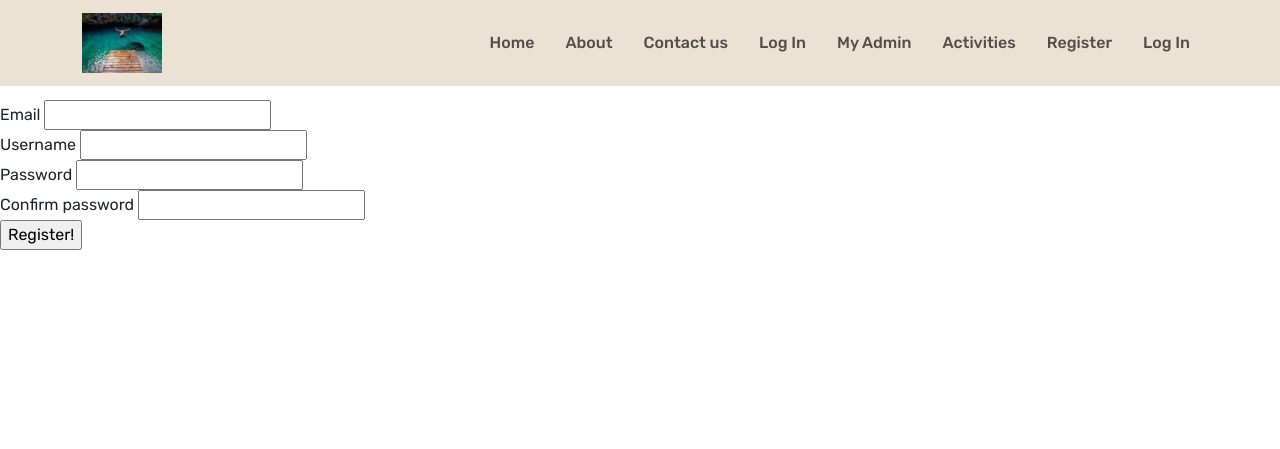
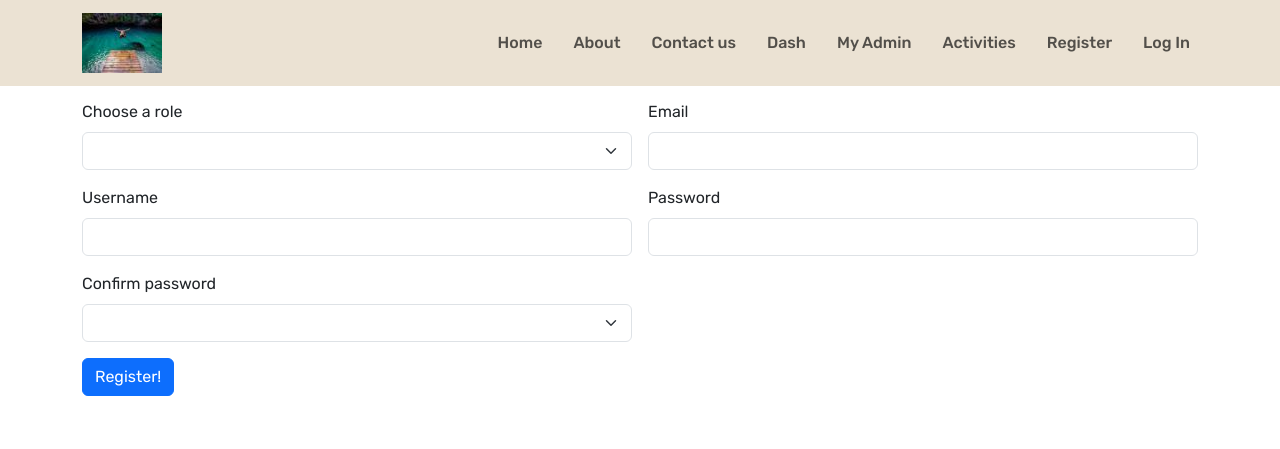
Before and after one commit to schrma/web-activity-logger, a Flask app: page /register in a window 1280 px wide. Shown: the top 449 px of the page. Run offline with Flask 3, Linux system fonts and the light colour scheme; lists and menus that the app fills with data are empty; some libraries are stand-ins or nearby versions.

Commit message:
Dash integrate (#13)
* Basic dash functionality

* Dynamic Dashboard integrated

* integrate to Navbar

* Add Dashboard

* Add Flashes / Correct Register/Login

* Register with role

---------

Co-authored-by: ms <mm4go.marcschr@dfgh.net>

```diff
--- a/src/activity_logger/core/views.py
+++ b/src/activity_logger/core/views.py
@@ -23,3 +23,8 @@
     contact page. Any page that doesn't really sync with one of the models.
     """
     return render_template("info.html")
+
+
+@core.route("/dash")
+def dash():
+    return render_template("my_dash.html")
--- a/src/activity_logger/models/org.py
+++ b/src/activity_logger/models/org.py
@@ -39,7 +39,7 @@
 
 
 class UserView(ModelView):
-    can_delete = False
+    can_delete = True
     form_columns = ["username", "email", "role"]
     column_list = ["username", "email", "role"]
 
--- a/src/activity_logger/static/master.css
+++ b/src/activity_logger/static/master.css
@@ -61,7 +61,6 @@
 ===============================*/
 #first_section {
     padding-top: 100px;
-    padding-bottom: 200px;
 }
 
 /*=============================
--- a/src/activity_logger/templates/activities.html
+++ b/src/activity_logger/templates/activities.html
@@ -1,8 +1,8 @@
 {% extends "base.html" %}
 {% block content %}
 <div class="container">
-    <h1 class="text-center">Flask-WTF Example</h1>
-    <p class="text-center">This is a simple example of using Flask-WTF to create a form and get the user input.</p>
+    <h1 class="text-center">Log your Activities</h1>
+    <p class="text-center">Here you can log your activities</p>
     <!-- Display the form using the form argument -->
     <form method="POST" class="row g-3">
         {{ form.hidden_tag() }}
--- a/src/activity_logger/templates/base.html
+++ b/src/activity_logger/templates/base.html
@@ -35,7 +35,7 @@
                         <li><a class="nav-link" href="{{ url_for('core.index') }}">Home</a></li>
                         <li><a class="nav-link" href="#about">About</a></li>
                         <li><a class="nav-link" href="#contact">Contact us</a></li>
-                        <li class="nav-item"><a class="nav-link" href="{{ url_for('users.login') }}">Log In</a></li>
+                        <li class="nav-item"><a class="nav-link" href="{{ url_for('core.dash') }}">Dash</a></li>
                         <li class="nav-item"><a class="nav-link" href="./admin">My Admin</a></li>
                         <li class="nav-item"><a class="nav-link" href="{{ url_for('users.activities') }}">Activities</a>
                         </li>
@@ -56,6 +56,31 @@
         </nav>
     </header>
 
+    <!-- ************************************* -->
+    <!-- Flash -->
+    <!-- ************************************* -->
+
+    <div class="section" id="first_section">
+        {% with messages = get_flashed_messages(with_categories=true) %}
+        {% if messages %}
+        <ul>
+            {% for category, message in messages %}
+            <div class="col-md-8 offset-md-2">
+                {% if category == 'error' %}
+                <div class="alert alert-danger" role="alert">
+                    <li class="list-group-item">{{ message }}</li>
+                </div>
+                {% else %}
+                <div class="alert alert-dark" role="alert">
+                    <li class="list-group-item">{{ message }}</li>
+                </div>
+                {% endif %}
+            </div>
+            {% endfor %}
+        </ul>
+        {% endif %}
+        {% endwith %}
+    </div>
 
     {% block content %}
 
--- a/src/activity_logger/templates/register.html
+++ b/src/activity_logger/templates/register.html
@@ -1,18 +1,31 @@
 {% extends "base.html" %}
 {% block content %}
-
-<div class="section" id="first_section">
-
-<form method="POST">
-    {# This hidden_tag is a CSRF security feature. #}
-    {{ form.hidden_tag() }}
-    {{ form.email.label }} {{ form.email() }}<br>
-    {{ form.username.label }} {{ form.username() }}<br>
-    {{ form.password.label }} {{ form.password() }}<br>
-    {{ form.pass_confirm.label }} {{ form.pass_confirm() }}<br>
-    {{ form.submit() }}
-</form>
-
+<div class="container">
+    <form method="POST" class="row g-3">
+        {{ form.hidden_tag() }}
+        <div class="col-md-6">
+            <label for="{{ form.role.id }}" class="form-label">{{ form.role.label }}</label>
+            {{ form.role(class="form-select") }}
+        </div>
+        <div class="col-md-6">
+            <label for="{{ form.email.id }}" class="form-label">{{ form.email.label }}</label>
+            {{ form.email(class="form-control") }}
+        </div>
+        <div class="col-md-6">
+            <label for="{{ form.username.id }}" class="form-label">{{ form.username.label }}</label>
+            {{ form.username(class="form-control") }}
+        </div>
+        <div class="col-md-6">
+            <label for="{{ form.password.id }}" class="form-label">{{ form.password.label }}</label>
+            {{ form.password(class="form-control") }}
+        </div>
+        <div class="col-md-6">
+            <label for="{{ form.pass_confirm.id }}" class="form-label">{{ form.pass_confirm.label }}</label>
+            {{ form.pass_confirm(class="form-select") }}
+        </div>
+        <div class="col-12">
+            {{ form.submit(class="btn btn-primary") }}
+        </div>
+    </form>
 </div>
-
 {% endblock %}
--- a/src/activity_logger/users/forms.py
+++ b/src/activity_logger/users/forms.py
@@ -26,6 +26,7 @@
 class RegistrationForm(FlaskForm):
     email = StringField("Email", validators=[DataRequired(), Email()])
     username = StringField("Username", validators=[DataRequired()])
+    role = SelectField("Choose a role", validators=[DataRequired()])
     password = PasswordField(
         "Password",
         validators=[DataRequired(), EqualTo("pass_confirm", message="Passwords Must Match!")],
--- a/src/activity_logger/users/views.py
+++ b/src/activity_logger/users/views.py
@@ -2,7 +2,7 @@
 from flask_login import current_user, login_required, login_user, logout_user
 
 from activity_logger.models.db_activites import Activities, ActivityType, UnitType
-from activity_logger.models.org import BlogPost, User, db
+from activity_logger.models.org import BlogPost, Role, User, db
 from activity_logger.users.forms import (
     ActivityForm,
     LoginForm,
@@ -18,15 +18,21 @@
 def register():
     form = RegistrationForm()
 
+    form.role.choices = [(role.id, role.role) for role in Role.query.all()]
+
     if form.validate_on_submit():
         user = User(
             email=form.email.data, username=form.username.data, password=form.password.data
         )
-
+        # user.role = Role.query.filter_by(role="Admin").first()
+        user.role = Role.query.filter_by(id=form.role.data).first()
         db.session.add(user)
         db.session.commit()
         flash("Thanks for registering! Now you can login!")
         return redirect(url_for("users.login"))
+    for field, errors in form.errors.items():
+        for error in errors:
+            flash(f'Error in field "{getattr(form, field).label.text}": {error}', "error")
     return render_template("register.html", form=form)
 
 
@@ -37,26 +43,33 @@
         # Grab the user from our User Models table
         user = User.query.filter_by(email=form.email.data).first()
 
-        # Check that the user was supplied and the password is right
-        # The verify_password method comes from the User object
-        # https://stackoverflow.com/questions/2209755/python-operation-vs-is-not
+        if user is None:
+            flash("User is not available", "error")
+            return render_template("login.html", form=form)
 
-        if user.check_password(form.password.data) and user is not None:
-            # Log in the user
+        if not user.check_password(form.password.data):
+            flash("Password is not correct", "error")
+            return render_template("login.html", form=form)
 
-            login_user(user)
-            flash("Logged in successfully.")
+        # Log in the user
 
-            # If a user was trying to visit a page that requires a login
-            # flask saves that URL as 'next'.
-            next = request.args.get("next")  # pylint: disable=redefined-builtin
+        login_user(user)
+        flash("Logged in successfully.")
 
-            # So let's now check if that next exists, otherwise we'll go to
-            # the welcome page.
-            if next is None or not next[0] == "/":
-                next = url_for("core.index")
+        # If a user was trying to visit a page that requires a login
+        # flask saves that URL as 'next'.
+        next = request.args.get("next")  # pylint: disable=redefined-builtin
 
-            return redirect(next)
+        # So let's now check if that next exists, otherwise we'll go to
+        # the welcome page.
+        if next is None or not next[0] == "/":
+            next = url_for("core.index")
+
+        return redirect(next)
+    for field, errors in form.errors.items():
+        for error in errors:
+            flash(f'Error in field "{getattr(form, field).label.text}": {error}', "error")
+
     return render_template("login.html", form=form)
 
 
@@ -152,3 +165,11 @@
     unit = request.args.get("unit")
     # Render the template with the data as arguments
     return render_template("result.html", activity=activity, time=time, value=value, unit=unit)
+
+
+@users_blueprint.route("/flash", methods=["GET", "POST"])
+def my_flash():
+    # Defined in base.html (Flash)
+    flash("Should be an error", "error")
+    flash("Should be an info")
+    return redirect(url_for("core.index"))
```
Also changed, not shown: src/activity_logger/__init__.py (+7 -0 lines), src/activity_logger/dashboard/__init__.py (added, +40 -0 lines), src/activity_logger/dashboard/dash_plot.py (added, +24 -0 lines), src/activity_logger/templates/my_dash.html (added, +7 -0 lines), tests/conftest.py (+3 -3 lines), tests/test_dash.py (added, +6 -0 lines), tests/test_users.py (+55 -2 lines), 2 other files.
